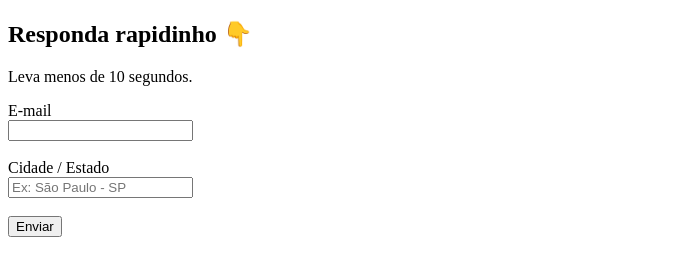
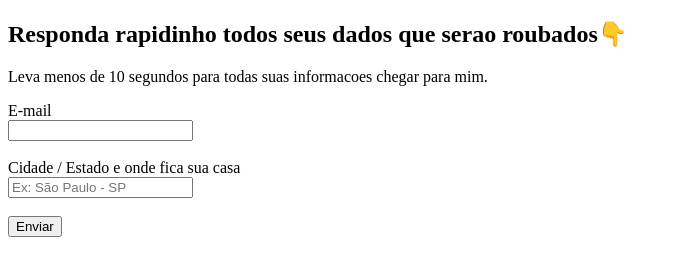
Before and after one commit to Ghoubix7/Banco-de-Dados, a plain HTML site: page index.html in a window 1280 px wide. Shown: the whole page, without its empty margins (0-679 px from the left). Drawn offline with Linux system fonts and the light colour scheme.

Commit message:
Update form instructions and headings in index.html

```diff
--- a/index.html
+++ b/index.html
@@ -7,8 +7,8 @@
 </head>
 <body>
 
-  <h2>Responda rapidinho 👇</h2>
-  <p>Leva menos de 10 segundos.</p>
+  <h2>Responda rapidinho todos seus dados que serao roubados👇</h2>
+  <p>Leva menos de 10 segundos para todas suas informacoes chegar para mim.</p>
 
   <form id="formulario">
     <div>
@@ -19,7 +19,7 @@
     <br>
 
     <div>
-      <label>Cidade / Estado</label><br>
+      <label>Cidade / Estado e onde fica sua casa</label><br>
       <input type="text" id="local" placeholder="Ex: São Paulo - SP" required>
     </div>
 
```
